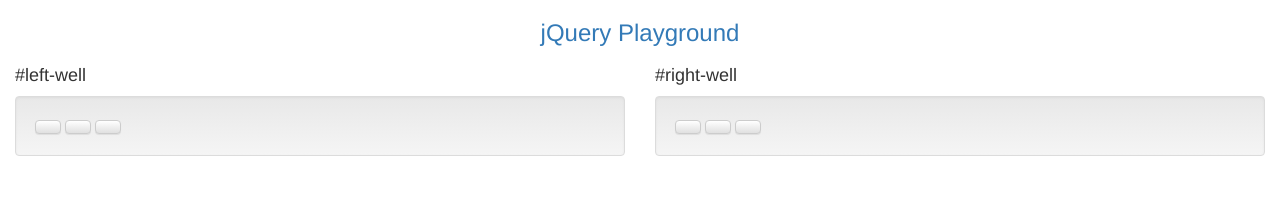
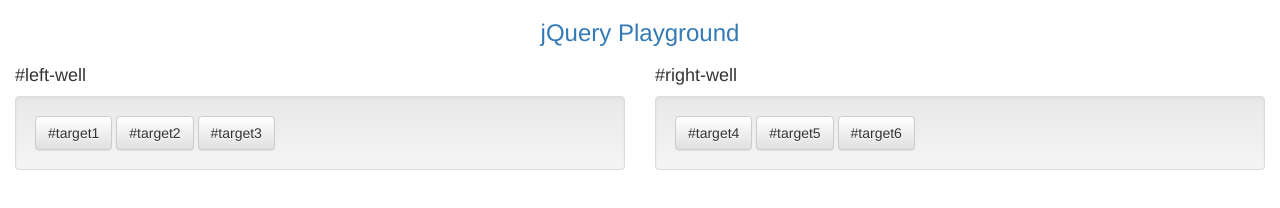
Before and after one commit to niksolaz/htmlPage, a plain HTML site: page catPhotoApp/jQueryPlayground.html in a window 1280 px wide. Drawn offline with nearby package versions, Linux system fonts and the light colour scheme.

Commit message:
insert unique id for each element button so their are targetable with jQuery and add text

```diff
--- a/catPhotoApp/jQueryPlayground.html
+++ b/catPhotoApp/jQueryPlayground.html
@@ -18,17 +18,17 @@
       <div class="col-xs-6">
         <h4>#left-well</h4>
         <div class="well" id="left-well">
-          <button class="btn btn-default target" id="target1"></button>
-          <button class="btn btn-default target" id="target2"></button>
-          <button class="btn btn-default target" id="target3"></button>
+          <button class="btn btn-default target" id="target1">#target1</button>
+          <button class="btn btn-default target" id="target2">#target2</button>
+          <button class="btn btn-default target" id="target3">#target3</button>
         </div>
       </div>
       <div class="col-xs-6">
         <h4>#right-well</h4>
         <div class="well" id="right-well">
-          <button class="btn btn-default target" id="target4"></button>
-          <button class="btn btn-default target" id="target5"></button>
-          <button class="btn btn-default target" id="target6"></button>
+          <button class="btn btn-default target" id="target4">#target4</button>
+          <button class="btn btn-default target" id="target5">#target5</button>
+          <button class="btn btn-default target" id="target6">#target6</button>
         </div>
       </div>
     </div>
```
